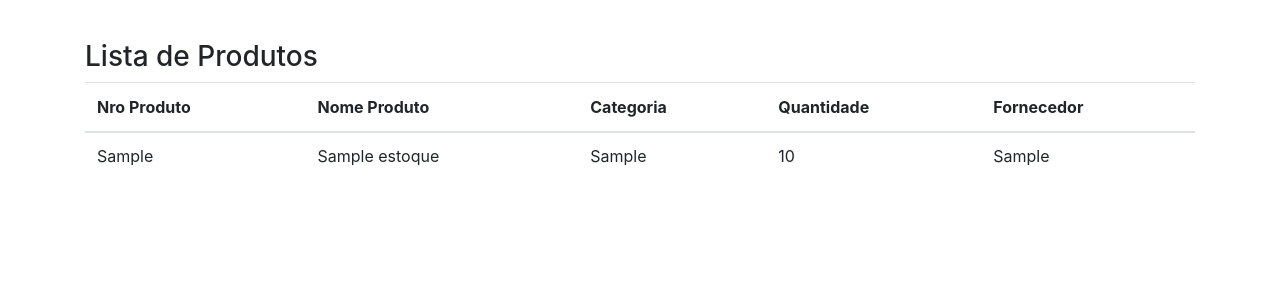
After one commit to danimlds/repo-connect, a PHP site: page /listar_produtos.php in a window 1280 px wide. The commit adds this page. Shown: the top 300 px of the page. Run offline with PHP 8.4, Linux system fonts and the light colour scheme; tables that the repository leaves empty or names only in its code hold one stand-in row (values such as "Sample post").

Commit message:
inserir e listar_produtos criados com sucesso!

```diff
--- a/conexao.php
+++ b/conexao.php
@@ -1,8 +1,8 @@
 <?php
 $servername = "localhost";
 $database = "curso_estoque";
-$username = "root"
-$password = "";
+$username = "root";
+$password = "root";
 
 $conexao = mysqli_connect($servername, $username, $password, $database);
 
--- /dev/null
+++ b/listar_produtos.php
@@ -0,0 +1,53 @@
+<!DOCTYPE html>
+<html lang="en">
+<head>
+    <meta charset="UTF-8">
+    <meta name="viewport" content="width=device-width, initial-scale=1.0">
+    <title>Listagem de Produtos</title>
+    <link rel="stylesheet" href="css/bootstrap.css">
+</head>
+<body>
+
+    <div class="container" style="margin-top: 40px">
+        <h3>Lista de Produtos</h3>
+
+        <table class="table">
+            <thead>
+                <tr>
+                <th scope="col">Nro Produto</th>
+                <th scope="col">Nome Produto</th>
+                <th scope="col">Categoria</th>
+                <th scope="col">Quantidade</th>
+                <th scope="col">Fornecedor</th>
+                </tr>
+            </thead>
+                <tr>
+                    <?php
+                        include 'conexao.php';
+                        $sql = "SELECT * FROM `estoque`";
+                        $busca = mysqli_query($conexao, $sql);
+
+                        while($array = mysqli_fetch_array($busca)) {
+                            $id_estoque = $array['id_estoque'];
+                            $nroproduto = $array['nroproduto'];
+                            $nomeproduto = $array['nomeproduto'];
+                            $categoria = $array['categoria'];
+                            $quantidade = $array['quantidade'];
+                            $fornecedor = $array['fornecedor'];
+                    ?>
+                <tr>
+                    <td><?php echo $nroproduto ?></td>
+                    <td><?php echo $nomeproduto ?></td>
+                    <td><?php echo $categoria ?></td>
+                    <td><?php echo $quantidade ?></td>
+                    <td><?php echo $fornecedor ?></td>
+                </tr>
+                    <?php } ?>
+
+                </tr>
+        </table>
+
+    </div>
+    <script type="text/javascript" src="js/bootstrap.js"></script>
+</body>
+</html>
```
Also changed, not shown: inserir_produto.php (+7 -0 lines).
